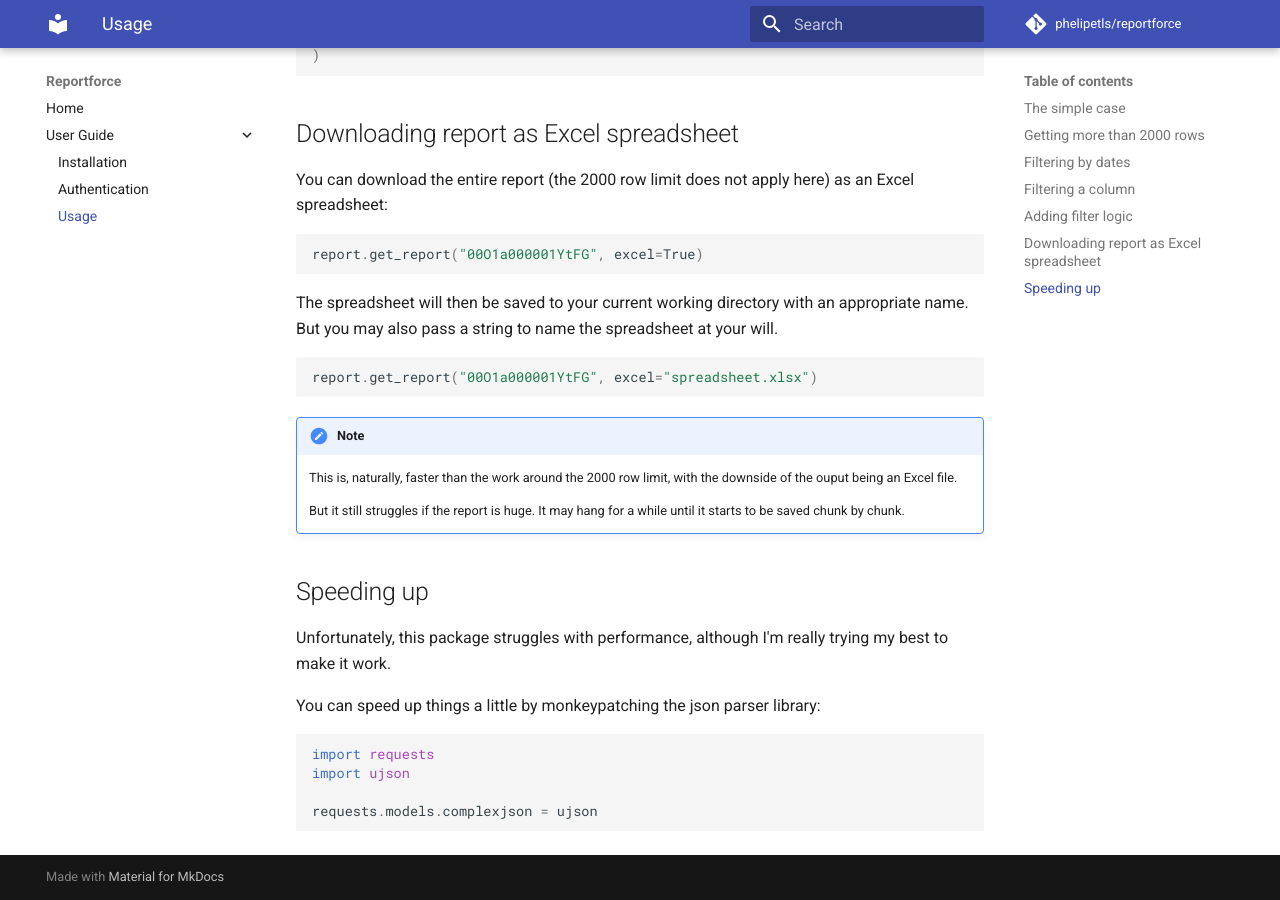
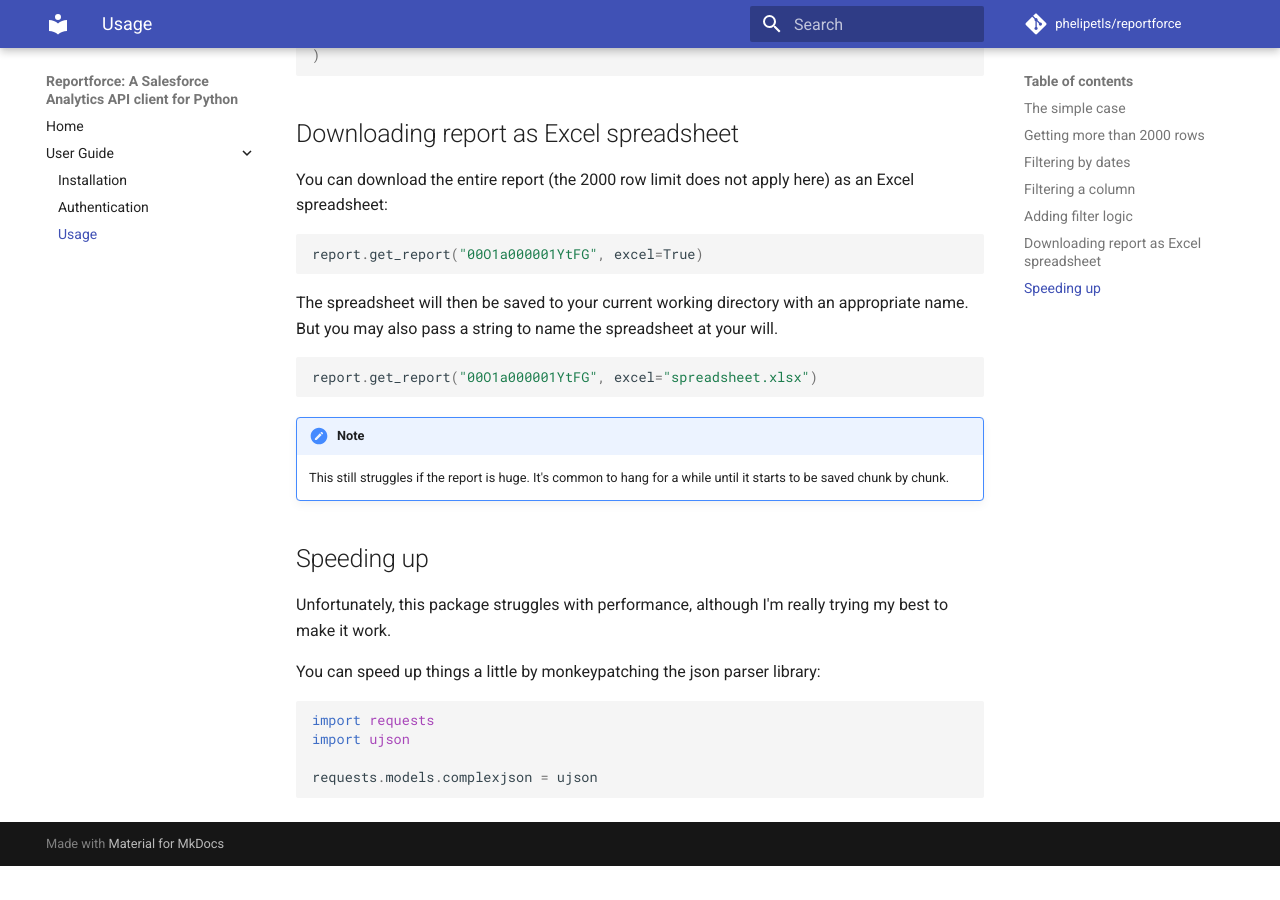
Before and after one commit to phelipetls/reportforce, an MkDocs documentation site: the page built from docs/docs/user-guide/usage.md, in a window 1280 px wide and 900 px high, scrolled down 1423 px. Built offline with MkDocs 1.6.1 and Material for MkDocs 9.7.7, drawn with Linux system fonts in a browser that asks for light colours; comment, search, counter and statistics services are not loaded; after the commit the page ends 2289 px from its top, so only the background shows below that.

Commit message:
fix grammar mistake/improve docs

````diff
--- a/docs/docs/user-guide/usage.md
+++ b/docs/docs/user-guide/usage.md
@@ -81,11 +81,8 @@
 ```
 
 !!! note
-    This is, naturally, faster than the work around the 2000 row limit, with
-    the downside of the ouput being an Excel file.
-
-    But it still struggles if the report is huge. It may hang for a while until
-    it starts to be saved chunk by chunk.
+    This still struggles if the report is huge. It's common to hang for a while
+    until it starts to be saved chunk by chunk.
 
 ## Speeding up
 
--- a/docs/mkdocs.yml
+++ b/docs/mkdocs.yml
@@ -1,6 +1,6 @@
 docs_dir: 'docs'
 site_dir: 'site'
-site_name: Reportforce
+site_name: 'Reportforce: A Salesforce Analytics API client for Python'
 nav:
     - Home: 'index.md'
     - User Guide:
````
Also changed, not shown: docs/docs/index.md (+1 -1 lines), README.md.
